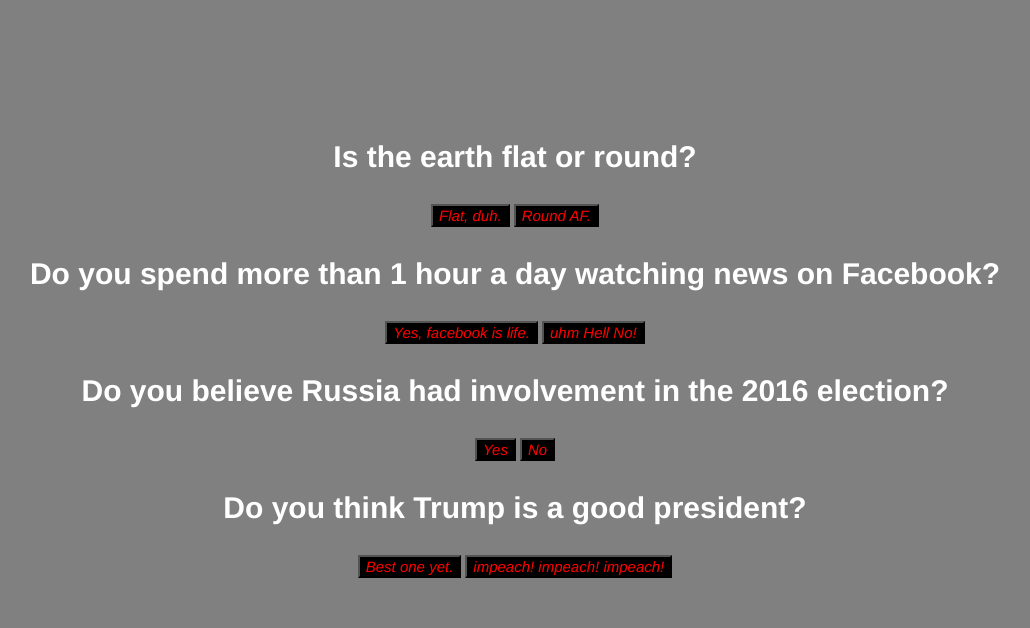
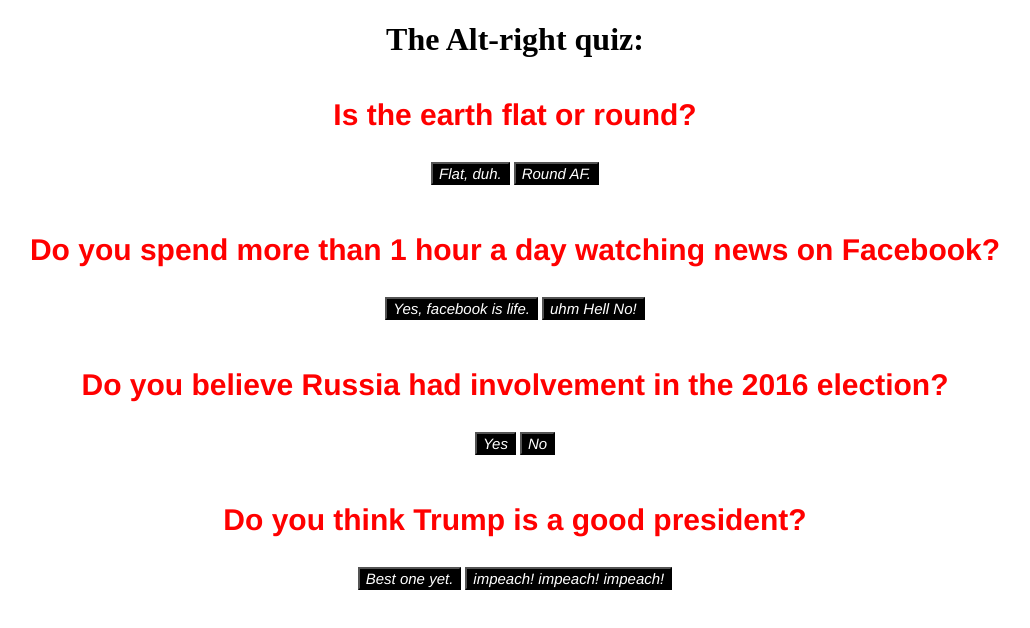
Before and after one commit to kalemochi/Quiz, a plain HTML site: page index.html in a window 1280 px wide. Shown: the whole page, without its empty margins (125-1155 px from the left). Drawn offline with Linux system fonts and the light colour scheme.

Commit message:
Add Quiz title

```diff
--- a/css/style.css
+++ b/css/style.css
@@ -1,5 +1,9 @@
 body {
-    background-color: grey;
+    background-color: white;
+}
+
+h1{
+    text-align: center;
 }
 
 p {
@@ -7,7 +11,7 @@ p {
     font-style: normal;
     font-family: helvetica, serif;
     font-size: 30px;
-    color: white;
+    color: red;
 }
 
 button {
@@ -17,7 +21,7 @@ button {
 }
 
 #questions {
-    margin-top: 140px;
+    margin-top: 40px;
     font-weight: bold;
     text-align: center;
 }
@@ -26,5 +30,5 @@ button {
     font-family: helvetica, serif;
     font-style: italic;
     font-size: 15px;
-    color: red;
+    color: white;
 }
--- a/index.html
+++ b/index.html
@@ -10,6 +10,7 @@
 </head>
 
 <body>
+    <h1> The Alt-right quiz: </h1>
     <div id="questions">
         <p> Is the earth flat or round? </p>
         <button id="submit">
@@ -18,8 +19,8 @@
         <button id="submit">
             Round AF.
         </button>
-
-
+    <br>
+    <br>
 
         <p> Do you spend more than 1 hour a day watching news on Facebook? </p>
         <button id="submit">
@@ -28,7 +29,8 @@
         <button id="submit">
             uhm Hell No!
         </button>
-
+    <br>
+    <br>
 
         <p> Do you believe Russia had involvement in the 2016 election? </p>
         <button id="submit">
@@ -38,6 +40,8 @@
             No
         </button>
 
+    <br>
+    <br>
         <p> Do you think Trump is a good president? </p>
         <button id="submit">
             Best one yet.
@@ -45,8 +49,6 @@
         <button id="submit">
             impeach! impeach! impeach!
         </button>
-
-
     </div>
 
     <div id="results">
```
Also changed, not shown: 1 other file.
